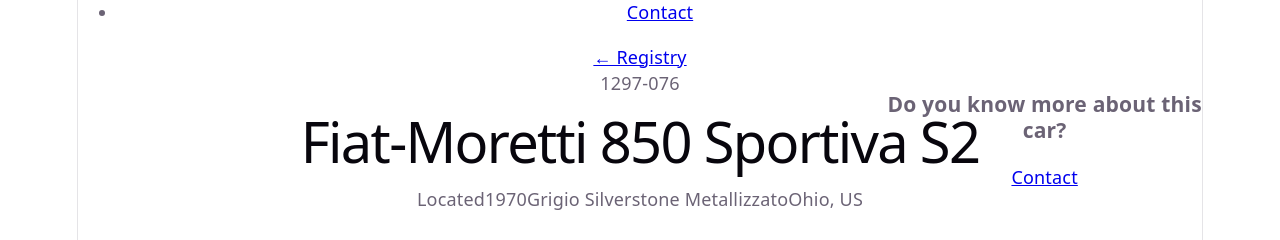
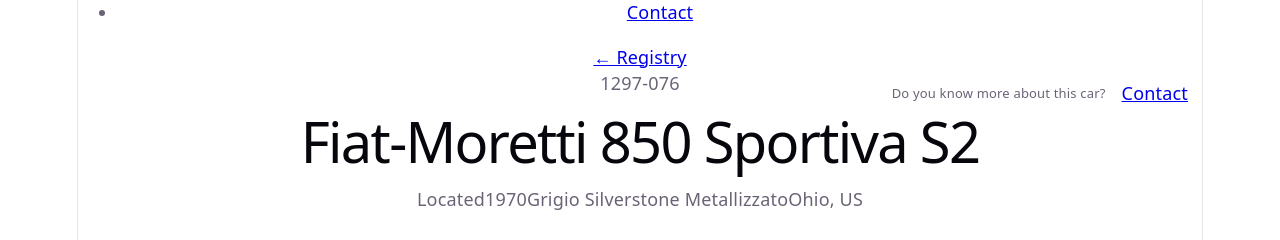
Before and after one commit to Romulus-S/morettisportiva, a React (Vite) app: page /registry/1297-076 in a window 1280 px wide. Shown: the part 446-686 px from the top of the page. Built offline with nearby package versions, Linux system fonts and the light colour scheme; no server answers; the HTML template or start-up script is replaced by a standard one.

Commit message:
Make know-more box a compact single-line bar

```diff
--- a/src/pages/CarRecord.jsx
+++ b/src/pages/CarRecord.jsx
@@ -92,9 +92,9 @@
             <span className="car-record-badge-meta">Owner known</span>
           )}
         </div>
-        <div className="know-more" style={{ position: 'absolute', top: 0, right: 0, width: '28%' }}>
-          <h3>Do you know more about this car?</h3>
-          <Link to="/contact" className="btn" style={{ marginTop: 12 }}>Contact</Link>
+        <div style={{ position: 'absolute', top: 0, right: 0, display: 'flex', alignItems: 'center', gap: 16, padding: '10px 14px', border: '0.5px solid var(--color-border)', borderRadius: 8, background: 'var(--color-bg-secondary)' }}>
+          <span style={{ fontSize: 13, fontWeight: 500 }}>Do you know more about this car?</span>
+          <Link to="/contact" className="btn">Contact</Link>
         </div>
       </div>
 
```
